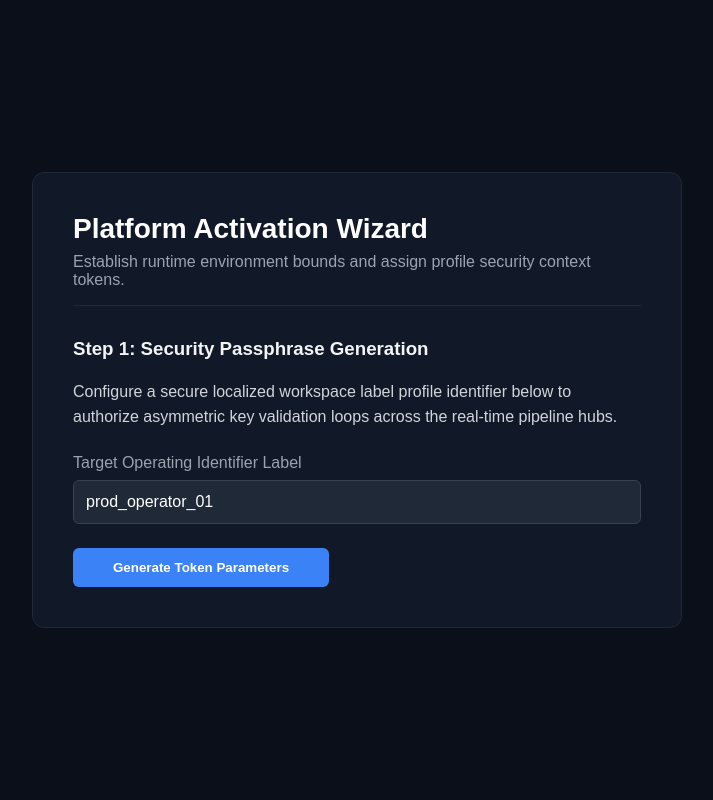
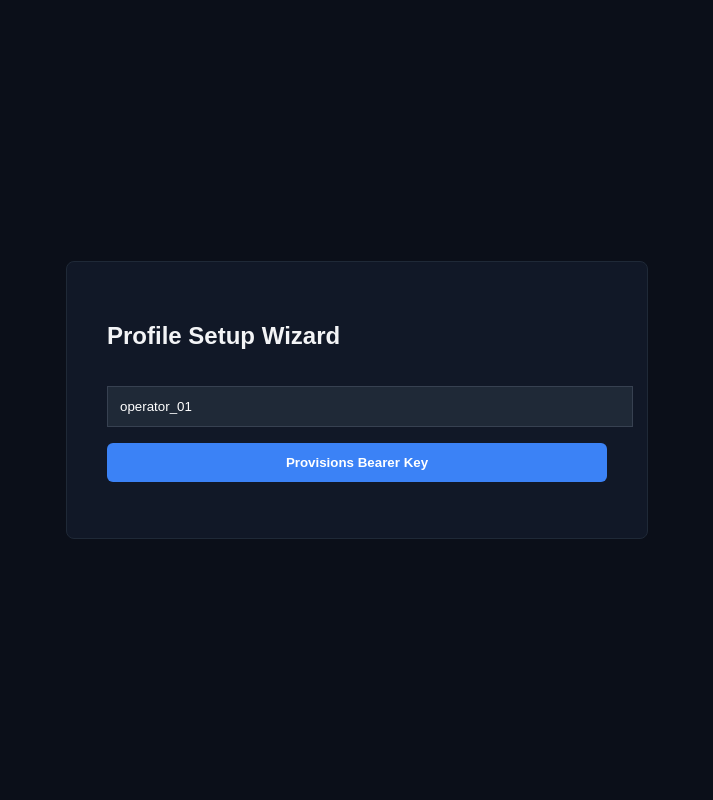
Before and after one commit to Odynex-Sovereign/MRG, a FastAPI app: page /onboarding in a window 1280 px wide. Shown: the whole page, without its empty margins (283-996 px from the left). Run offline with FastAPI, Linux system fonts and the light colour scheme.

Commit message:
Refactor onboarding HTML for profile setup wizard

```diff
--- a/mrg/templates/onboarding.html
+++ b/mrg/templates/onboarding.html
@@ -1,68 +1,21 @@
 <!DOCTYPE html>
-<html lang="en">
-<head>
-    <meta charset="UTF-8">
-    <meta name="viewport" content="width=device-width, initial-scale=1.0">
-    <title>Guided Activation Wizard — MRG System</title>
-    <link rel="stylesheet" href="/static/main.css">
-</head>
-<body style="background-color: #0b0f19; color: #f3f4f6; display: flex; align-items: center; justify-content: center; min-height: 100vh; padding: 1rem; box-sizing: border-box;">
-    <div style="max-width: 650px; width: 100%; background: #111827; border: 1px solid #1f2937; border-radius: 0.75rem; padding: 2.5rem; box-sizing: border-box;">
-        <header style="border-bottom: 1px solid #1f2937; padding-bottom: 1rem; margin-bottom: 2rem;">
-            <h1 style="color: #ffffff; margin: 0; font-size: 1.75rem;">Platform Activation Wizard</h1>
-            <p style="color: #9ca3af; margin: 0.5rem 0 0 0;">Establish runtime environment bounds and assign profile security context tokens.</p>
-        </header>
-
-        <main>
-            <div id="step1">
-                <h3>Step 1: Security Passphrase Generation</h3>
-                <p style="line-height: 1.6; color: #d1d5db;">Configure a secure localized workspace label profile identifier below to authorize asymmetric key validation loops across the real-time pipeline hubs.</p>
-                <div style="margin: 1.5rem 0;">
-                    <label style="display: block; color: #9ca3af; margin-bottom: 0.5rem;">Target Operating Identifier Label</label>
-                    <input type="text" id="usernameInput" value="prod_operator_01" style="width: 100%; background: #1f2937; border: 1px solid #374151; border-radius: 0.375rem; padding: 0.75rem; color: #ffffff; font-size: 1rem; box-sizing: border-box;">
-                </div>
-                <button id="nextBtn" class="btn" style="width: auto; padding: 0.75rem 2.5rem;">Generate Token Parameters</button>
-            </div>
-
-            <div id="step2" style="display: none;">
-                <h3 style="color: #10b981;">Step 2: Workspace Activation Confirmed</h3>
-                <p style="line-height: 1.6; color: #d1d5db;">Your security context access keys have been structured and cached into memory space. The interface is ready to process system digital-twin variables.</p>
-
-                <div style="background: #1f2937; border-left: 4px solid #10b981; padding: 1rem; border-radius: 0.25rem; margin: 1.5rem 0;">
-                    <code id="tokenDisplay" style="color: #34d399; font-family: monospace; word-break: break-all; font-size: 0.9rem;">Generating bearer mapping...</code>
-                </div>
-
-                <div style="display: flex; gap: 1rem;">
-                    <a href="/demo" class="btn" style="text-decoration: none; text-align: center; display: inline-block;">Enter Sandbox Deck</a>
-                    <a href="/" style="color: #9ca3af; text-decoration: none; padding: 0.75rem 1rem; display: flex; align-items: center;">Return to Base</a>
-                </div>
-            </div>
-        </main>
+<html lang="en"><head><meta charset="UTF-8"><title>Onboarding</title><link rel="stylesheet" href="/static/main.css"></head>
+<body style="display:flex; align-items:center; justify-content:center; min-height:100vh;">
+    <div style="background:#111827; padding:2.5rem; border-radius:0.5rem; max-width:500px; width:100%; border:1px solid #1f2937;">
+        <h2>Profile Setup Wizard</h2>
+        <input type="text" id="username" value="operator_01" style="width:100%; padding:0.75rem; margin:1rem 0; background:#1f2937; border:1px solid #374151; color:#fff;">
+        <button id="authBtn" class="btn">Provisions Bearer Key</button>
+        <p id="tokenDisplay" style="word-break:break-all; margin-top:1rem; font-family:monospace; color:#10b981;"></p>
+        <a href="/demo" id="demoLink" class="btn" style="display:none; margin-top:1rem; background:#10b981;">Access Telemetry Deck</a>
     </div>
-
     <script>
-        document.getElementById('nextBtn').addEventListener('click', async () => {
-            const username = document.getElementById('usernameInput').value;
-            if (!username) return alert('Identity handle configuration required.');
-
-            try {
-                // Initialize request tracking parameters directly against authorization layers
-                const response = await fetch('/api/auth/token', {
-                    method: 'POST',
-                    headers: { 'Content-Type': 'application/x-www-form-urlencoded' },
-                    body: new URLSearchParams({ 'username': username, 'password': 'sandbox_bypass_passphrase' })
-                });
-
-                if (response.ok) {
-                    const data = await response.json();
-                    document.getElementById('tokenDisplay').innerText = `Bearer ${data.access_token}`;
-                    document.getElementById('step1').style.display = 'none';
-                    document.getElementById('step2').style.display = 'block';
-                } else {
-                    alert('Token provisioning protocol timeout exception.');
-                }
-            } catch (err) {
-                alert('Authentication backend layer communication failure.');
+        document.getElementById('authBtn').addEventListener('click', async () => {
+            const u = document.getElementById('username').value;
+            const res = await fetch('/api/auth/token', { method: 'POST', headers: { 'Content-Type': 'application/x-www-form-urlencoded' }, body: new URLSearchParams({ username: u, password: 'dev' }) });
+            if(res.ok) {
+                const d = await res.json();
+                document.getElementById('tokenDisplay').innerText = "Bearer " + d.access_token;
+                document.getElementById('demoLink').style.display = 'block';
             }
         });
     </script>
```
